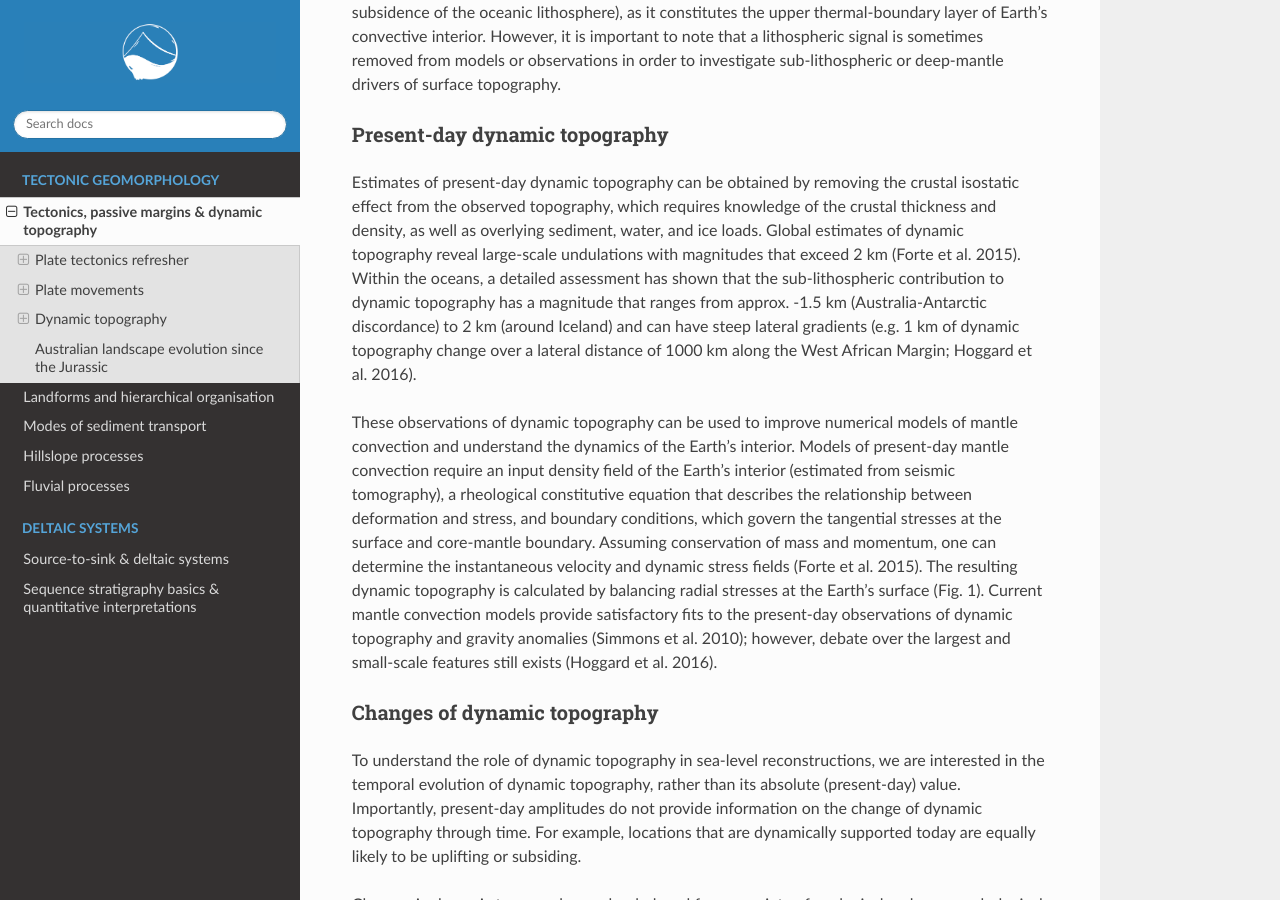
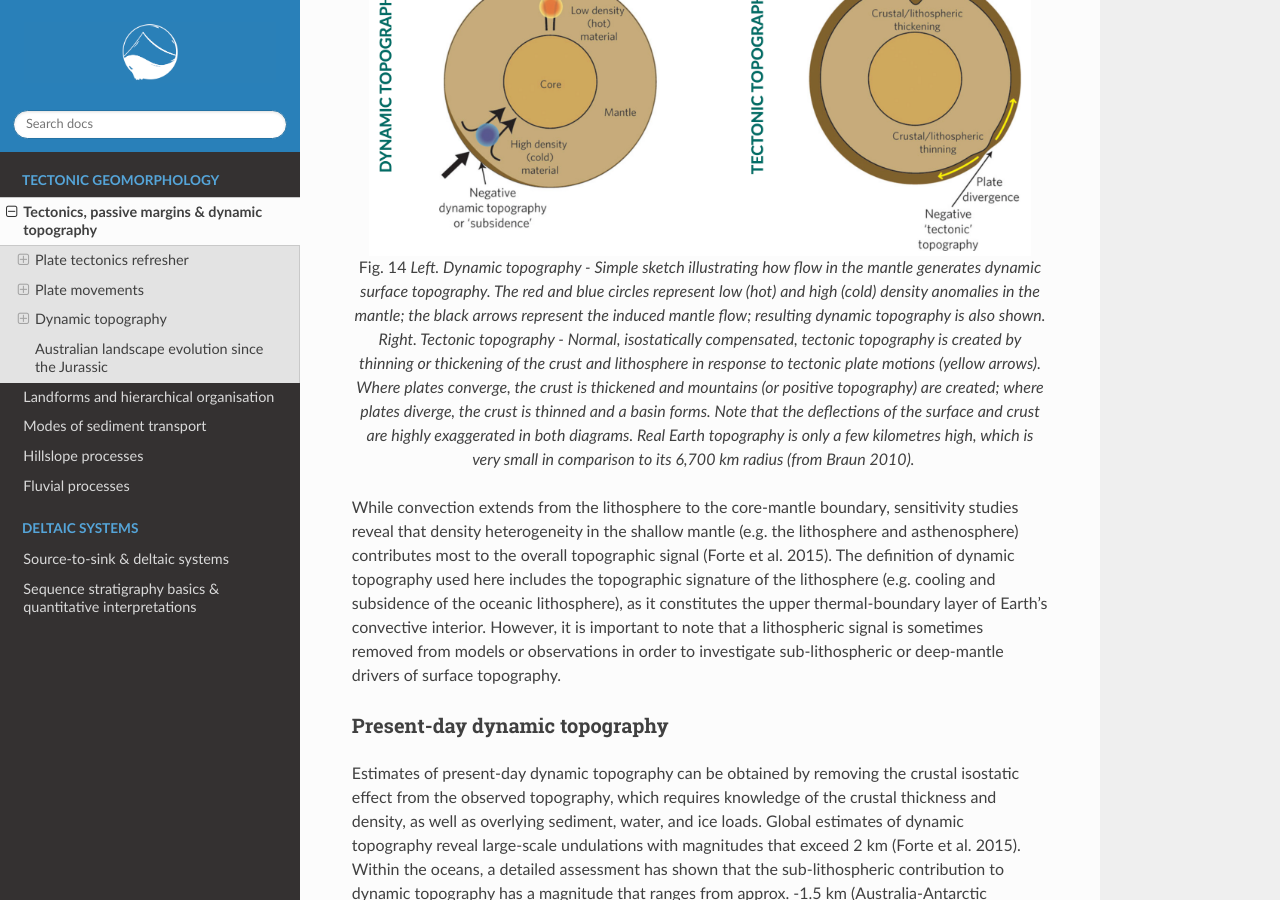
Before and after one commit to TristanSalles/EarthSurface, a Sphinx documentation site: the page built from docs/tectonics.rst, in a window 1280 px wide and 900 px high, scrolled down 9273 px. Built offline with Sphinx 7.4.7 and the Read the Docs theme 2.0.0, drawn with Linux system fonts in a browser that asks for light colours; the version number could not be read and is left out; some of the changed text lies outside the part shown.

Commit message:
add content

```diff
--- a/docs/tectonics.rst
+++ b/docs/tectonics.rst
@@ -253,6 +253,14 @@ Definition of mantle dynamic topography
 
 Today's surface topography is shaped by crustal isostasy, in which, for example, crustal roots support mountain belts, and dynamic topography, which is driven by stresses in the sub-crustal mantle that are caused by (shallow) isostatic and (deeper) flow-driven contributions (Forte et al. 1993). Both of these components evolve with time as lateral density variations in the sub-crustal mantle convect and cool the rocky mantle. This leads to spatio-temporal changes in dynamic topography that contribute to the evolution of Earth's surface.
 
+.. figure:: images/braun.png
+   :width: 95 %
+   :alt: DT, TT
+   :align: center
+
+   Left. Dynamic topography - Simple sketch illustrating how flow in the mantle generates dynamic surface topography. The red and blue circles represent low (hot) and high (cold) density anomalies in the mantle; the black arrows represent the induced mantle flow; resulting dynamic topography is also shown. Right. Tectonic topography - Normal, isostatically compensated, tectonic topography is created by thinning or thickening of the crust and lithosphere in response to tectonic plate motions (yellow arrows). Where plates converge, the crust is thickened and mountains (or positive topography) are created; where plates diverge, the crust is thinned and a basin forms. Note that the deflections of the surface and crust are highly exaggerated in both diagrams. Real Earth topography is only a few kilometres high, which is very small in comparison to its 6,700 km radius (from Braun 2010).
+
+
 While convection extends from the lithosphere to the core-mantle boundary, sensitivity studies reveal that density heterogeneity in the shallow mantle (e.g. the lithosphere and asthenosphere) contributes most to the overall topographic signal (Forte et al. 2015). The definition of dynamic topography used here includes the topographic signature of the lithosphere (e.g. cooling and subsidence of the oceanic lithosphere), as it constitutes the upper thermal-boundary layer of Earth's convective interior. However, it is important to note that a lithospheric signal is sometimes removed from models or observations in order to investigate sub-lithospheric or deep-mantle drivers of surface topography.
 
 Present-day dynamic topography
```
Also changed, not shown: docs/images/braun.png (added).
